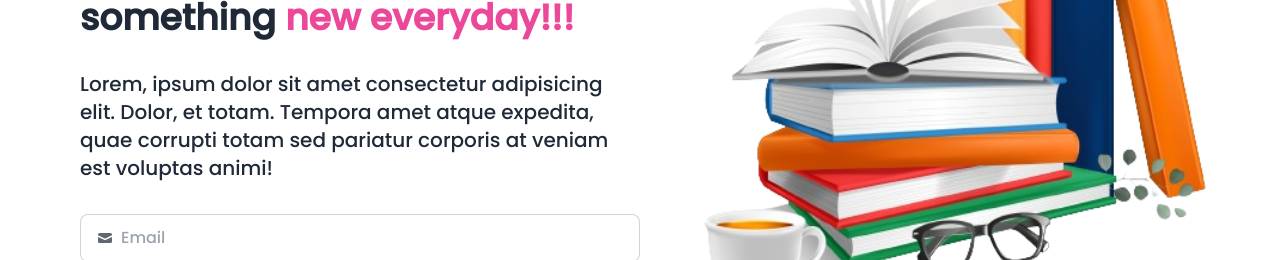
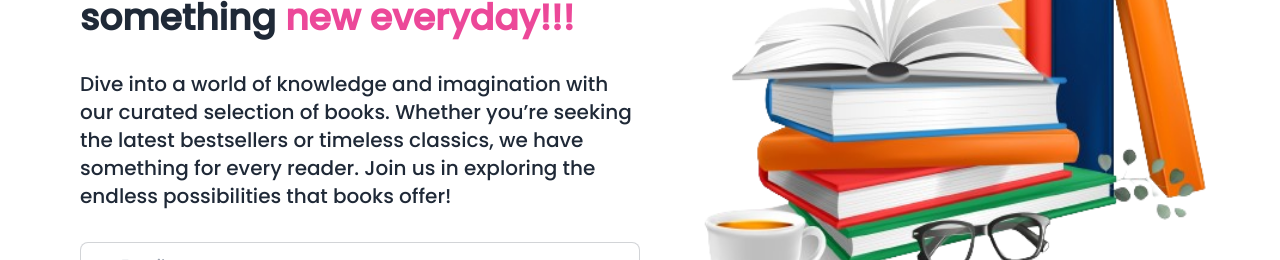
Before and after one commit to vjzest/Bookstore, a React (Vite) app in the folder Frontend/: page / in a window 1280 px wide. Shown: the part 294-554 px from the top of the page. Built offline with nearby package versions, Linux system fonts and the light colour scheme; no server answers.

Commit message:
Update Banner.jsx

```diff
--- a/Frontend/src/components/Banner.jsx
+++ b/Frontend/src/components/Banner.jsx
@@ -11,9 +11,7 @@ function Banner() {
               <span className="text-pink-500">new everyday!!!</span>
             </h1>
             <p className="text-sm md:text-xl">
-              Lorem, ipsum dolor sit amet consectetur adipisicing elit. Dolor,
-              et totam. Tempora amet atque expedita, quae corrupti totam sed
-              pariatur corporis at veniam est voluptas animi!
+              Dive into a world of knowledge and imagination with our curated selection of books. Whether you’re seeking the latest bestsellers or timeless classics, we have something for every reader. Join us in exploring the endless possibilities that books offer!
             </p>
             <label className="input input-bordered flex items-center gap-2">
               <svg
```
